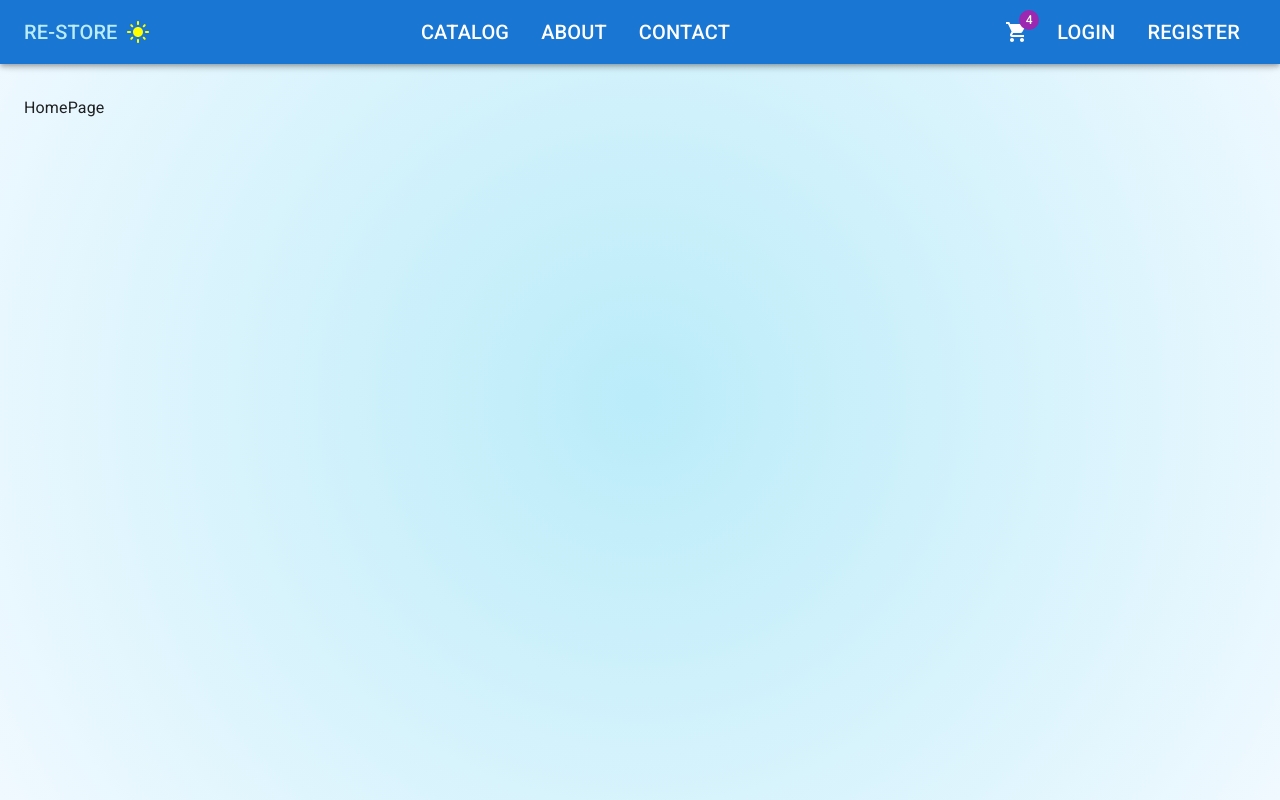
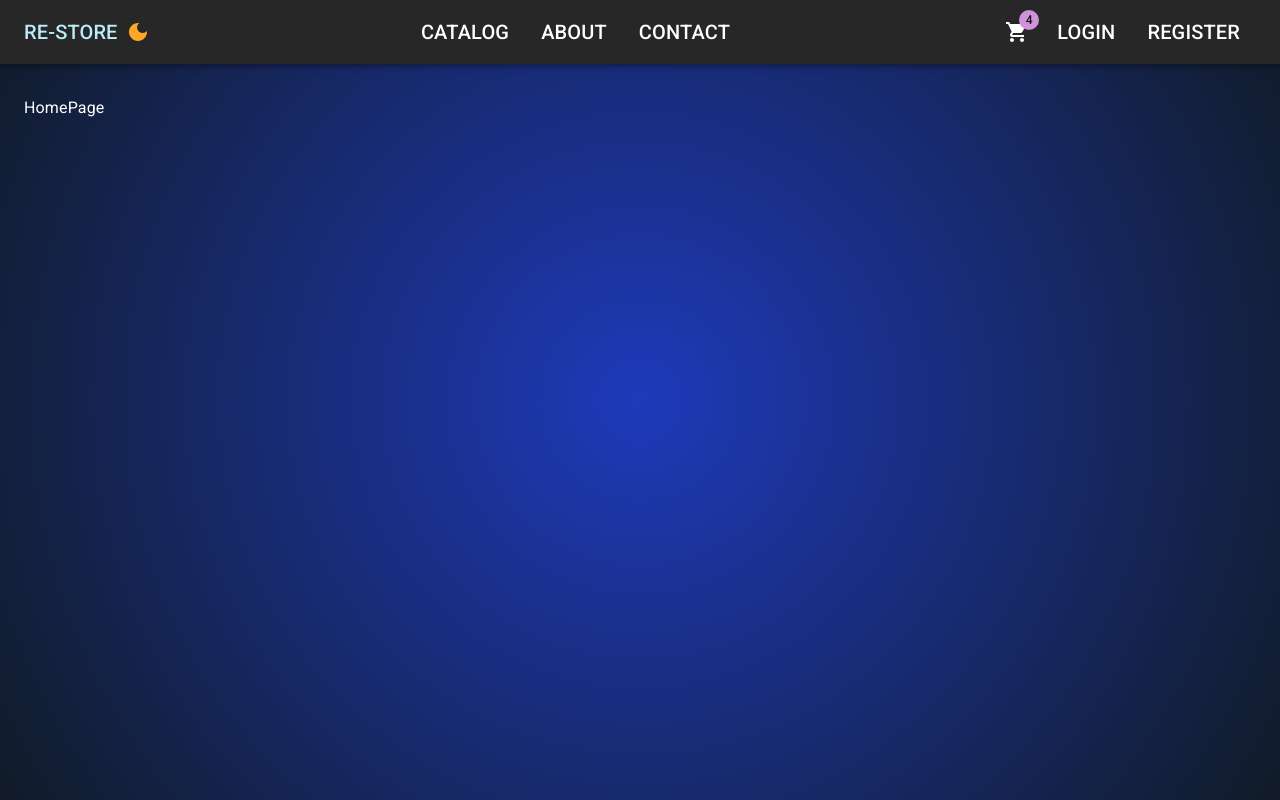
Before and after one commit to aleksandromilenkov/Restore, a React (Vite) app in the folder RestoreClient/: page / in a window 1280 px wide. Built offline with nearby package versions, Linux system fonts and the light colour scheme.

Commit message:
persisting dark mode in localStorage

```diff
--- a/RestoreClient/package.json
+++ b/RestoreClient/package.json
@@ -19,7 +19,8 @@
     "react": "^19.0.0",
     "react-dom": "^19.0.0",
     "react-redux": "^9.2.0",
-    "react-router-dom": "^7.2.0"
+    "react-router-dom": "^7.2.0",
+    "redux-persist": "^6.0.0"
   },
   "devDependencies": {
     "@eslint/js": "^9.19.0",
--- a/RestoreClient/src/app/layout/App.tsx
+++ b/RestoreClient/src/app/layout/App.tsx
@@ -1,4 +1,3 @@
-import {useState } from "react";
 import {
   Box,
   Container,
@@ -8,12 +7,10 @@ import {
 } from "@mui/material";
 import Navbar from "./Navbar";
 import { Outlet } from "react-router-dom";
+import { useAppSelector } from "../store/store";
 
 function App() {
-  const [darkMode, setDarkMode] = useState<boolean>(false);
-  const setDarkModeHandler = () => {
-    setDarkMode((prevState) => !prevState);
-  };
+  const darkMode = useAppSelector(state=>state.ui.darkMode);
   const paletteType = darkMode ? "dark" : "light";
   const theme = createTheme({
     palette: {
@@ -27,7 +24,7 @@ function App() {
   return (
     <ThemeProvider theme={theme}>
       <CssBaseline />
-      <Navbar setDarkMode={setDarkModeHandler} darkMode={darkMode}/>
+      <Navbar/>
       <Box
         sx={{
           minHeight: '100vh',
--- a/RestoreClient/src/app/layout/Navbar.tsx
+++ b/RestoreClient/src/app/layout/Navbar.tsx
@@ -15,7 +15,8 @@ import {
   Typography,
 } from "@mui/material";
 import { NavLink } from "react-router-dom";
-import { useAppSelector } from "../store/store";
+import { useAppDispatch, useAppSelector } from "../store/store";
+import { toggleDarkMode } from "./uiSlice";
 const midLinks = [
   {
     title: "Catalog",
@@ -51,12 +52,10 @@ const navStyles = {
     color: "#baecf9",
   },
 };
-type Props = {
-  setDarkMode: () => void;
-  darkMode: boolean;
-};
-const Navbar = ({ setDarkMode, darkMode }: Props) => {
-  const {isLoading} = useAppSelector(state=> state.ui);
+
+const Navbar = () => {
+  const {isLoading, darkMode} = useAppSelector(state=> state.ui);
+  const dispatch = useAppDispatch();
   return (
     <AppBar position="fixed">
       <Toolbar sx={{ display: "flex", justifyContent: "space-between", alignItems:'center' }}>
@@ -64,7 +63,7 @@ const Navbar = ({ setDarkMode, darkMode }: Props) => {
           <Typography component={NavLink} to="/" variant="h6" sx={navStyles}>
             RE-STORE
           </Typography>
-          <IconButton onClick={setDarkMode} color="warning">
+          <IconButton onClick={()=> dispatch(toggleDarkMode())} color="warning">
             {darkMode ? <DarkMode /> : <LightMode sx={{ color: "yellow" }} />}
           </IconButton>
               </Box>
--- a/RestoreClient/src/app/layout/uiSlice.ts
+++ b/RestoreClient/src/app/layout/uiSlice.ts
@@ -1,9 +1,13 @@
 import { createSlice } from "@reduxjs/toolkit";
-
+const getInitialDarkMode = ():boolean =>{
+    const darkModeIsStored = localStorage.getItem('darkMode');
+    return darkModeIsStored ? JSON.parse(darkModeIsStored) : true
+}
 export const uiSlice = createSlice({
     name: 'ui',
     initialState:{
         isLoading:false,
+        darkMode: getInitialDarkMode(),
     },
     reducers:{
         startLoading: (state)=> {
@@ -11,9 +15,12 @@ export const uiSlice = createSlice({
         },
         stopLoading: (state)=>{
             state.isLoading = false
+        },
+        toggleDarkMode: (state)=>{
+            localStorage.setItem('darkMode', JSON.stringify(!state.darkMode));
+            state.darkMode = !state.darkMode
         }
-
     }
 })
 
-export const {startLoading, stopLoading} = uiSlice.actions;
+export const {startLoading, stopLoading, toggleDarkMode} = uiSlice.actions;
```
Also changed, not shown: 1 other file (tests, documents, lock files or other folders).
